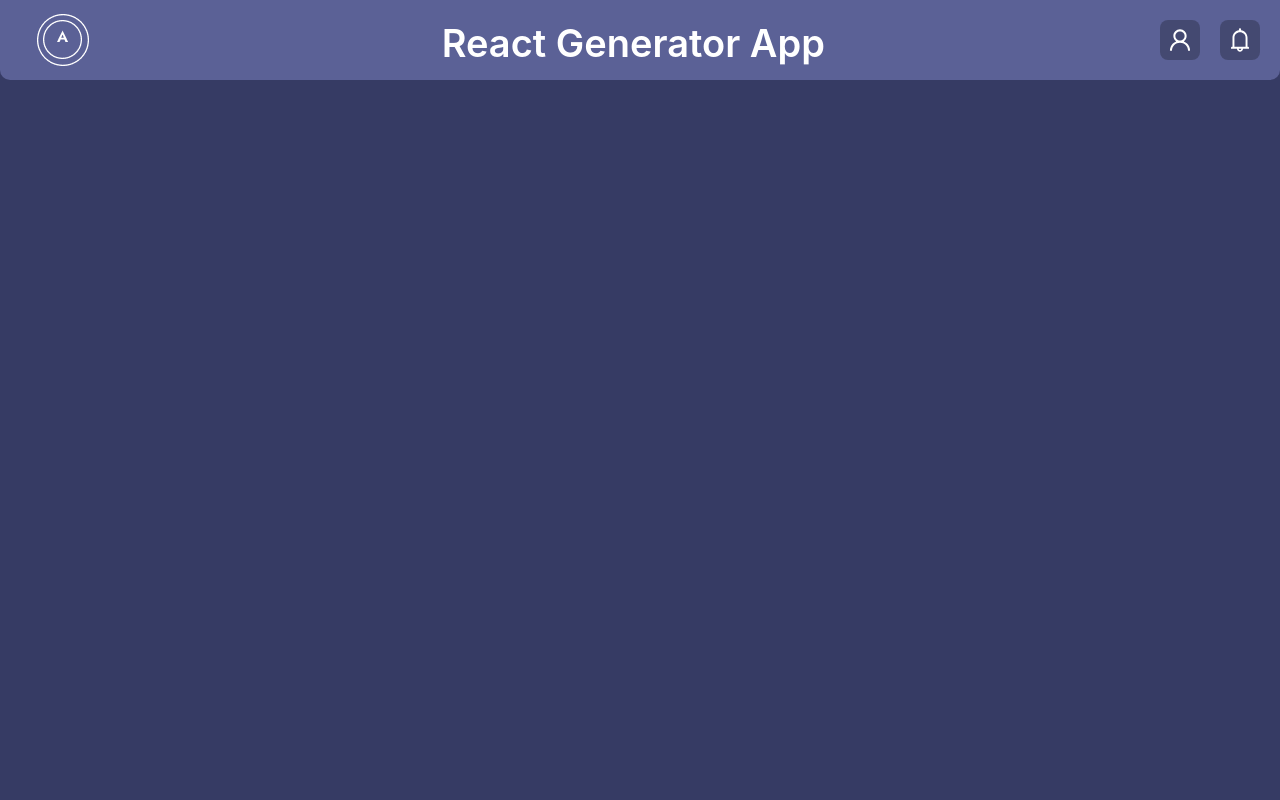
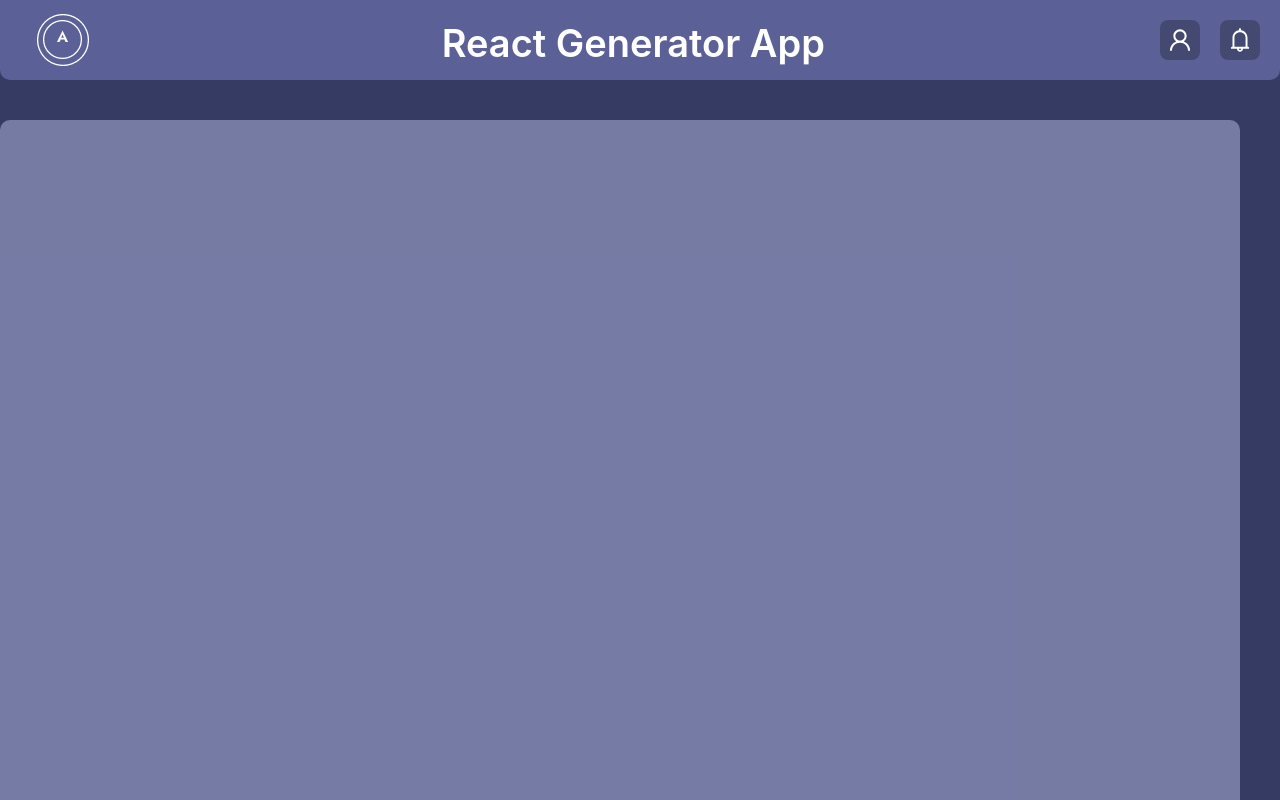
Before and after one commit to dafzal231/react-generator-app, a React (Create React App) app: page / in a window 1280 px wide. Shown: the top 800 px of the page. Built offline with nearby package versions, Linux system fonts and the light colour scheme.

Commit message:
added side bar

```diff
--- a/src/App.js
+++ b/src/App.js
@@ -5,8 +5,12 @@ function App() {
   return (
     <div className="App">
       <Nav>
-        Hello
+
       </Nav>
+      <div className = "generator">
+        <div className = "options"></div>
+      </div>
+
     </div>
   );
 }
--- a/src/components/generic/nav.js
+++ b/src/components/generic/nav.js
@@ -18,7 +18,7 @@ const Nav = () => {
             </div>
 
             <div className='title'>
-            <Title style={{ color: 'white' }}>React Generator App</Title>
+                <Title style = {{color: 'white'}}>React Generator App</Title>
             </div>
 
             <div className='icons'>
--- a/src/styles/globals.css
+++ b/src/styles/globals.css
@@ -6,7 +6,7 @@
     --login-BG: linear-gradient(0deg, #3D3366, rgba(27,30,60, 0.3));
 
     /* --------- TEXT COLORS ---------*/
-    --white-txt: #fff;
+    /* --white-txt: #fff; */
     --black-txt: #000;
     --grey-txt: #36454F; /* Mainly used for text holders */
     --lighter-grey-txt: #636360; /* For darker backgrounds */
@@ -29,7 +29,7 @@ html {
 
 body{
     font-family: 'Jost', sans-serif;
-    color: var(--white-txt);
+    color: white;
 }
 
 div{
@@ -67,14 +67,13 @@ div{
     display: flex;
     justify-content: center;
     align-items: center;
-    font-size: 16px;
+    /* color: white; */
+}
+
+/* .titleElement{
     color: white;
 }
-
-.titleElement{
-    color: #fff;
-}
-
+ */
 .icons{
     width: 140px;
     height: 100%;
@@ -115,3 +114,19 @@ div{
 }
 
 /* ----------------- DROP DOWN BOX ----------------- */
+
+
+/* ------------------ MAIN PAGE --------------------*/
+.generator {
+    display:flex;
+    background-color:#868BB5CC;
+    height: 1000px;
+    width: 1200px;
+    float: right;
+    padding: 20px;
+    margin: 40px;
+}
+
+.options {
+
+}
```
